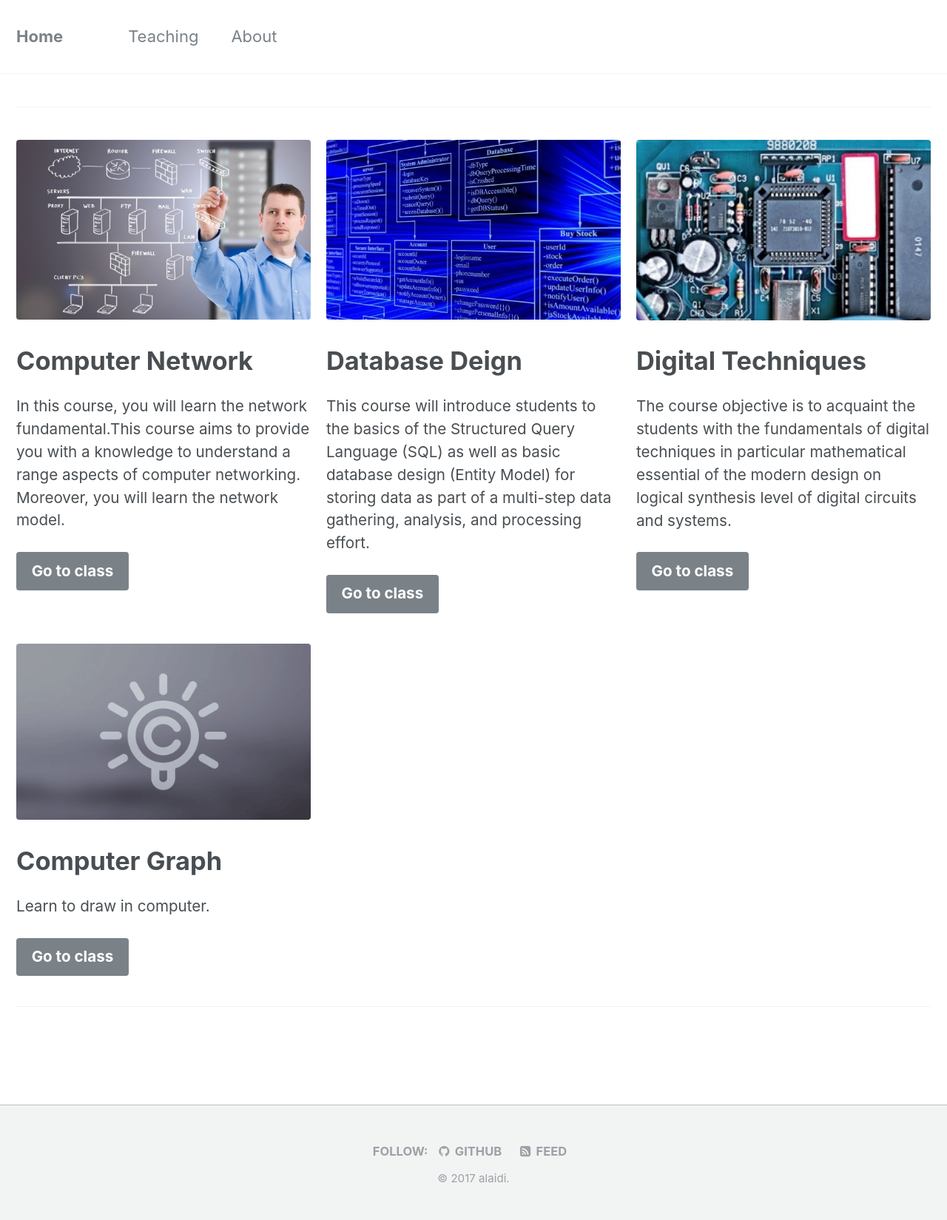
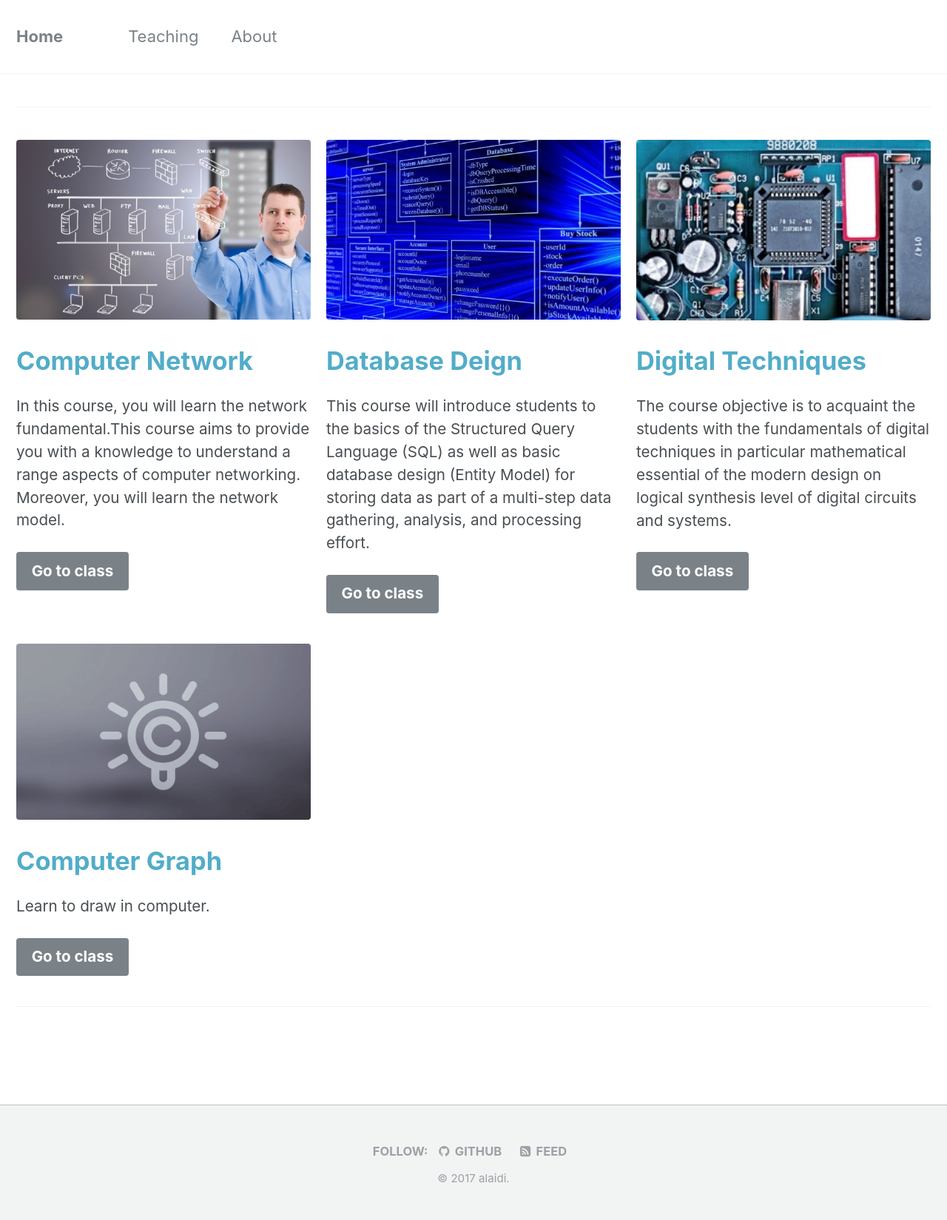
Before and after one commit to alaidi/alaidi.github.io, a Jekyll site: the page built from _pages/home.md, in a window 1280 px wide. Shown: the whole page at 74% size. Built offline with Jekyll 4.4.1, drawn with Linux system fonts in a browser that asks for light colours.

Commit message:
add url to title

```diff
--- a/_config.yml
+++ b/_config.yml
@@ -30,7 +30,7 @@
     colorscheme          : # "light" (default), "dark"
 staticman:
   allowedFields          : ['name', 'email', 'url', 'message']
-  branch                 : "gh-pages" # "master", "gh-pages"
+  branch                 : "master" # "master", "gh-pages"
   commitMessage          : "New comment."
   filename               : comment-{@timestamp}
   format                 : "yml"
--- a/_includes/feature_row
+++ b/_includes/feature_row
@@ -32,7 +32,7 @@
 
         <div class="archive__item-body">
           {% if f.title %}
-            <h2 class="archive__item-title">{{ f.title }}</h2>
+            <h2 class="archive__item-title"><a href="{{ f_url }}">{{ f.title }}</a></h2>
           {% endif %}
 
           {% if f.excerpt %}
```
